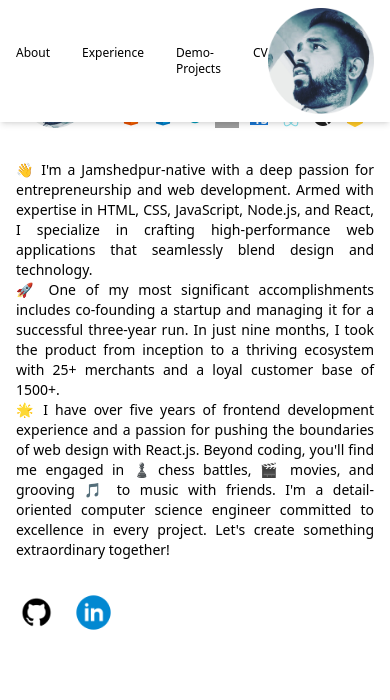
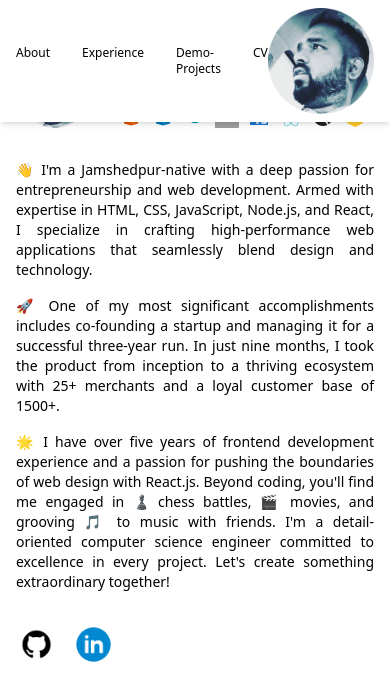
Before and after one commit to Madhusudan707/xdev200-portfolio, a Next.js app: page /about in a window 390 px wide. Shown: the top 700 px of the page. Built offline with nearby package versions, Linux system fonts and the light colour scheme; grey boxes are pictures that could not be loaded.

Commit message:
update: space y in about me details small device

```diff
--- a/src/components/PageComponent/AboutMe.tsx
+++ b/src/components/PageComponent/AboutMe.tsx
@@ -37,7 +37,7 @@ export const AboutMe = () => {
           </FlexBoxContainer>
         </FlexBoxContainer>
 
-        <FlexBoxContainer className="flex-col lg:w-6/12 lg:pl-28 lg:gap-y-6 px-4">
+        <FlexBoxContainer className="flex-col lg:w-6/12 lg:pl-28 lg:gap-y-6 gap-y-4 px-4">
           {devData.AboutMeDetails.map(({ id, content }) => (
             <Paragraph
               key={id}
```
